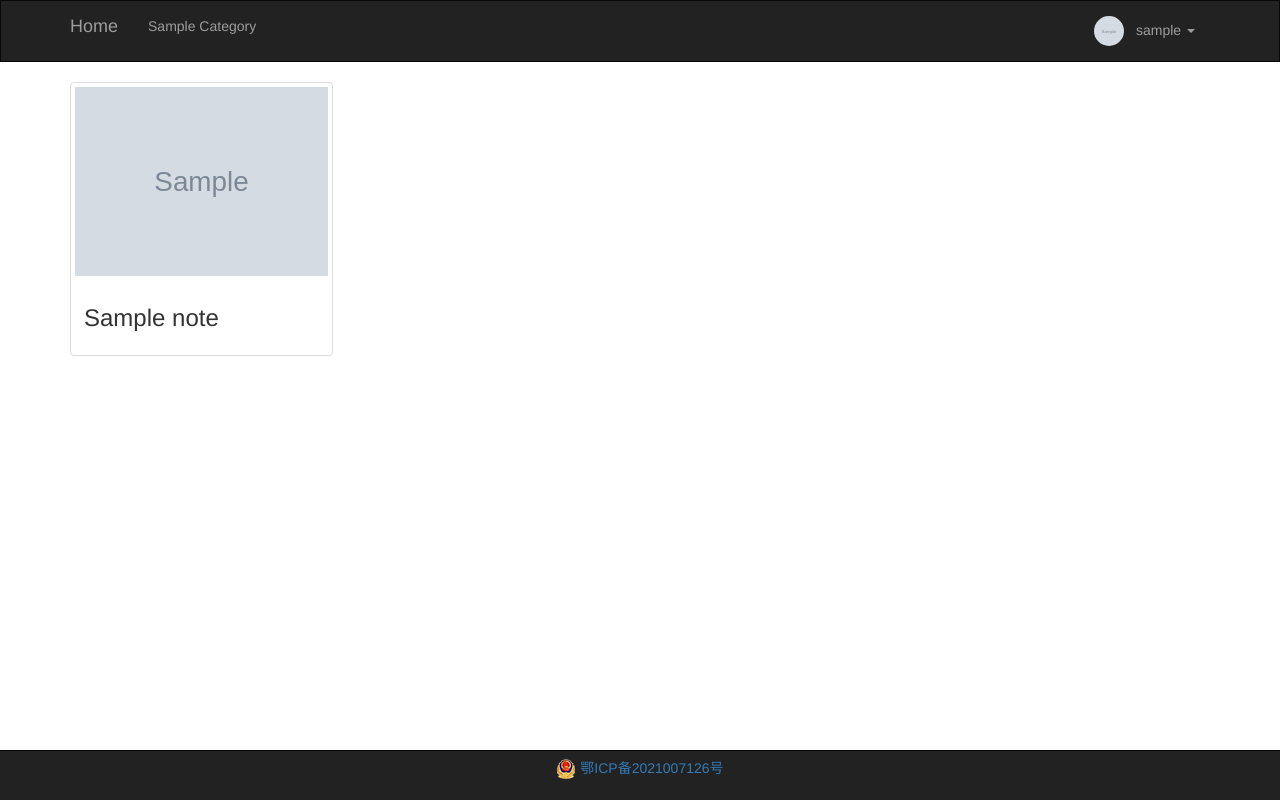
After one commit to Bean-jun/PersonBlogSystemFlask, a Flask app: page /list/1/ in a window 1280 px wide. The commit adds this page. Run offline with Flask 2, Linux system fonts and the light colour scheme; the visitor is signed in with stand-in values (Sample User, id 1); tables that the repository leaves empty hold one stand-in row (values such as "Sample post"); grey boxes marked "Sample" are stand-in pictures; parts of the project's set-up code (start-up, migrations or seed data) failed here and were passed over; some libraries are stand-ins or nearby versions.

Commit message:
博客列表展示

```diff
--- a/apps/blog/__init__.py
+++ b/apps/blog/__init__.py
@@ -10,6 +10,8 @@ from . import home, template, account
 home_blueprint.add_url_rule('/', view_func=home.IndexView.as_view(name='index'))
 home_blueprint.add_url_rule('/profile/', view_func=home.ProfileView.as_view(name='profile'))
 
+home_blueprint.add_url_rule('/list/<int:id>/', view_func=home.NoteListView.as_view(name='note_list'))
+
 home_blueprint.add_url_rule('/detail/<int:id>/', view_func=home.DetailView.as_view(name='detail'))
 home_blueprint.add_url_rule('/edit/', view_func=home.EditView.as_view(name='edit'))
 home_blueprint.add_url_rule('/edit/delete/<int:id>/', view_func=home.DeleteNoteView.as_view(name='note_delete'))
--- a/apps/blog/home.py
+++ b/apps/blog/home.py
@@ -117,9 +117,19 @@ class EditView(MethodView):
 
 
 class DeleteNoteView(MethodView):
+    """删除博客文章"""
+
     def get(self, id):
         note = Note.query.filter_by(id=id).first()
         db.session.delete(note)
         db.session.commit()
 
         return redirect(url_for('blog.edit'))
+
+
+class NoteListView(MethodView):
+    """博客分类列表"""
+
+    def get(self, id):
+        notes = Note.query.filter_by(category_id=id).all()
+        return render_template("category_list.html", notes=notes)
--- a/apps/blog/templates/base.html
+++ b/apps/blog/templates/base.html
@@ -54,7 +54,7 @@
         <div class="collapse navbar-collapse" id="bs-example-navbar-collapse-1">  <!--修复下拉显示-->
             <ul class="nav navbar-nav navbar-left">
                 {% for item in category_navigate() %}
-                <li><a href="#">{{ item.name|title }}</a></li>
+                <li><a href="{{ url_for('blog.note_list', id=item.id) }}">{{ item.name|title }}</a></li>
                 {% endfor %}
             </ul>
 
@@ -69,7 +69,7 @@
                              alt="头像">&nbsp;&nbsp;
                         {{ request.user.username }} <span class="caret"></span></a>
                     <ul class="dropdown-menu">
-                        <li><a href="#">添加文章</a></li>
+                        <li><a href="{{ url_for('blog.edit') }}">添加文章</a></li>
                         <li role="separator" class="divider"></li>
                         <li><a href="{{ url_for('blog.profile') }}">个人中心</a></li>
                         <li role="separator" class="divider"></li>
--- /dev/null
+++ b/apps/blog/templates/category_list.html
@@ -0,0 +1,28 @@
+{% extends 'base.html' %}
+
+{% block css %}
+<style>
+    .row a {
+        text-decoration: none;
+    }
+</style>
+{% endblock css %}
+
+{% block content %}
+<div class="container" style="margin-bottom: 100px">
+    <div class="row">
+        {% for note in notes %}
+        <div class="col-sm-6 col-md-4 col-lg-3">
+            <a href="{{ url_for('blog.detail', id=note.id) }}">
+                <div class="thumbnail">
+                    <img src="{{ url_for('static', filename=note.top_image) }}" alt="{{ note.title }}">
+                    <div class="caption">
+                        <h3>{{ note.title }}</h3>
+                    </div>
+                </div>
+            </a>
+        </div>
+        {% endfor %}
+    </div>
+</div>
+{% endblock %}
--- a/apps/blog/templates/profile.html
+++ b/apps/blog/templates/profile.html
@@ -164,7 +164,7 @@
                              alt="头像">&nbsp;&nbsp;
                         {{ request.user.username }} <span class="caret"></span></a>
                     <ul class="dropdown-menu">
-                        <li><a href="#">添加文章</a></li>
+                        <li><a href="{{ url_for('blog.edit') }}">添加文章</a></li>
                         <li role="separator" class="divider"></li>
                         <li><a href="{{ url_for('blog.logout') }}">退出</a></li>
                     </ul>
@@ -294,8 +294,7 @@
             <div style="margin: 40px 15px 20px;">
                 {% for item in category %}
                 <div class="panel panel-default col-md-2" style="margin-bottom: 0">
-                    {# 链接到详细页 #}
-                    <a href="#" style="text-decoration: none; color: black">
+                    <a href="{{ url_for('blog.note_list', id=item.id) }}" style="text-decoration: none; color: black">
                         <div class="panel-body" style="text-align: center">
                             {{ item.name|title }}
                         </div>
--- a/conf/settings.py
+++ b/conf/settings.py
@@ -16,7 +16,7 @@ class Config(object):
     SQLALCHEMY_TRACK_MODIFICATIONS = True
 
     # 管理员
-    SUPER_USER = ADMIN_ACCOUNT
+    SUPER_USER = ADMIN_ACCOUNT  # ADMIN_ACCOUNT = ["xxx@gmail.com"]
     # 白名单-所有用户可以访问
     WHITE_LIST = ["", "login", "register", "detail"]
     # 头像目录
```
Also changed, not shown: README.md, apps/blog/static/asset/top_image/2ed8acf1-e14b-4a52-a80c-1592d8ed1da5.png (added), apps/blog/static/asset/top_image/bd0ee325-55a1-4d06-8ae0-c1c3fba3f86d.png (added).
